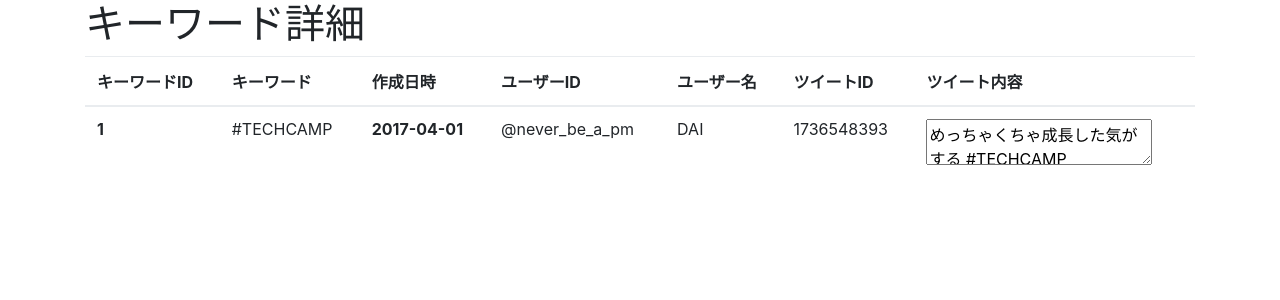
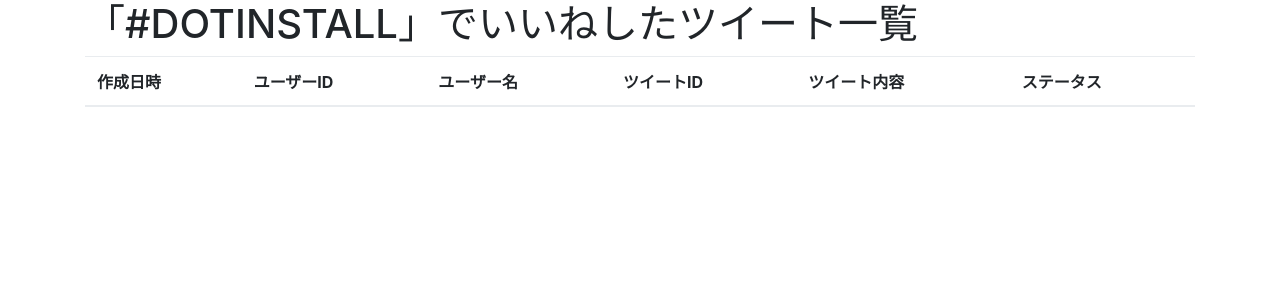
Before and after one commit to kdmgs110/Tweet-Analyser, a Flask app: page /show/8 in a window 1280 px wide. Shown: the part 56-356 px from the top of the page. Run offline with Flask 2, Linux system fonts and the light colour scheme; data comes from the database, SQL or seed files in the repository; tables that the repository leaves empty hold one stand-in row (values such as "Sample post"); lists and menus that the app fills with data are empty; parts of the project's set-up code (start-up, migrations or seed data) failed here and were passed over; some libraries are stand-ins or nearby versions.

Commit message:
ref #2 自動いいね機能の実装が完了

```diff
--- a/app.py
+++ b/app.py
@@ -4,12 +4,20 @@
 from flask import Flask, render_template, request, logging, Response, redirect, flash
 from contextlib import closing    # ここはオフィシャルにはなかったが必要だった
 import sqlite3
+from config import CONFIG
+from logging import getLogger
+
+#ログ設定
+logger = getLogger(__name__)
+
 
 # 各種ツイッターのキーをセット
-CONSUMER_KEY = ''
-CONSUMER_SECRET = ''
-ACCESS_TOKEN = ''
-ACCESS_SECRET = ''
+CONSUMER_KEY = CONFIG["CONSUMER_KEY"]
+CONSUMER_SECRET = CONFIG["CONSUMER_SECRET"]
+ACCESS_TOKEN = CONFIG["ACCESS_TOKEN"]
+ACCESS_SECRET = CONFIG["ACCESS_SECRET"]
+
+#Tweepy
 auth = tweepy.OAuthHandler(CONSUMER_KEY, CONSUMER_SECRET)
 auth.set_access_token(ACCESS_TOKEN, ACCESS_SECRET)
 #APIインスタンスを作成
@@ -41,14 +49,17 @@
 
 @app.route('/show/<id>')
 def showQuery(id):
-    return render_template('query.html')
+    queryList = getQueryById(id)
+    query = getQueryFromQueryId(id)
+    return render_template('query.html', queryList = queryList, query = query)
 
 
 @app.route('/like/<id>/')
 def like(id):
     query = getQueryFromQueryId(id)
+    print(query[0])
     tweets = searchTweets(query)
-    likeTweets(tweets)
+    likeTweets(tweets, id)
     #flash("10件のツイートをいいねしました", 'info')
     return redirect("/show/{}".format(id))
 
@@ -134,12 +145,20 @@
     res = c.execute(selectAllSQL)
     return res
 
+def getQueryById(id):
+    conn = sqlite3.connect(DATABASE)
+    c = conn.cursor()
+    selectAllSQL = "SELECT * FROM like_history WHERE query_id = ? ORDER BY id DESC"
+    res = c.execute(selectAllSQL,[id])
+    return res
+
+
 def getQueryFromQueryId(id):
     conn = sqlite3.connect(DATABASE)
     c = conn.cursor()
     selectIdSQL = "SELECT query FROM query WHERE id = ?"
-    res = c.execute(selectIdSQL,[id])
-    return res
+    c.execute(selectIdSQL,[id])
+    return c.fetchone()
 
 def deleteQueryFromQueryId(id):
     conn = sqlite3.connect(DATABASE)
@@ -149,33 +168,47 @@
     conn.commit()
     c.close()
 
-def insertLikeRecord(id, keyword_id, created_at, user_id, user_name, tweet_id, content):
+def insertLikeRecord(keyword_id, created_at, user_id, user_name, tweet_id, content, is_follower):
     conn = sqlite3.connect(DATABASE)
     c = conn.cursor()
-    insertSQL = "INSERT INTO "
-    c.execute(insertSQL,[id])
+    insertSQL = "INSERT INTO like_history (query_id, created_at, user_id, user_name, tweet_id, content, is_follower) VALUES (?,?,?,?,?,?,?)"
+    c.execute(insertSQL, [keyword_id, created_at, user_id, user_name, tweet_id, content, is_follower])
     conn.commit()
     c.close()
 
 # Tweepyの関数群
-def likeTweets(tweets):
+def likeTweets(tweets, keyword_id):
+    followers_ids = getFollowers_Ids()
+    created_at = datetime.now().strftime("%Y/%m/%d %H:%M:%S")
     for tweet in tweets:
-        #DB:ID KEYWORD_ID CREATED_AT USER_ID USER_NAME TWEET_ID CONTENT
+        #DB:ID KEYWORD_ID CREATED_AT USER_ID USER_NAME TWEET_ID CONTENT IS_FOLLOWER
         user_id = tweet.user._json['screen_name']
         user_name = tweet.user.name
         tweet_id = tweet.id
         content = tweet.text
+        is_follower = 1 if user_id in followers_ids else 0 #フォロワーのユーザー名の中にそのユーザーが存在すれば1
         try:
-            api.create_favorite(user_id) #いいねする
-            insertLikeRecord() #結果をDBに保存する
+            api.create_favorite(tweet_id) #フォロワーでなければいいねする
+            insertLikeRecord(keyword_id, created_at, user_id, user_name, tweet_id, content, is_follower) #結果をDBに保存する
+            logger.debug("likeレコードを追加しました。user_id:{}".format(user_id))
         except Exception as e:
-            print ("ERROR: スキップしました: " + e)
+             logger.error(e)
 
 
 def searchTweets(query):
     tweets = api.search(q=query, count=100)
     return tweets
 
+def getFollowers_Ids():
+    followers = tweepy.Cursor(api.followers_ids, cursor = -1).items()
+    followers_ids = []
+    try:
+        for followers_id in followers:
+            print(followers_id)
+            followers_ids.append(followers_id)
+    except tweepy.error.TweepError as e:
+        print (e.reason)
+    return followers_ids
 
 if __name__ == '__main__':
     app.run(debug=True) # デバックしたときに、再ロードしなくても大丈夫になる
--- a/templates/query.html
+++ b/templates/query.html
@@ -2,30 +2,31 @@
 
 {% block body %}
 
-<h1>キーワード詳細</h1>
+<h1>「{{query[0]}}」でいいねしたツイート一覧</h1>
 
 <table class="table">
     <thead>
         <tr>
-            <th>キーワードID</th>
-            <th>キーワード</th>
             <th>作成日時</th>
             <th>ユーザーID</th>
             <th>ユーザー名</th>
             <th>ツイートID</th>
             <th>ツイート内容</th>
+            <th>ステータス</th>
         </tr>
     </thead>
     <tbody>
+      {% for row in queryList %}
         <tr>
-            <th>1</th>
-            <td>#TECHCAMP</td>
-            <th>2017-04-01</th>
-            <td>@never_be_a_pm</td>
-            <td>DAI</td>
-            <td>1736548393</td>
-            <td><textarea>めっちゃくちゃ成長した気がする #TECHCAMP</textarea></td>
+            <th>{{row[2]}}</th>
+            <td>{{row[3]}}</td>
+            <th>{{row[4]}}</th>
+            <td>{{row[5]}}</td>
+            <td>{{row[6]}}</td>
+            <td>{{row[7]}}</td>
+            <td>{{row[8]}}</td>
           </tr>
+      {% endfor %}
     </tbody>
 </table>
 
```
